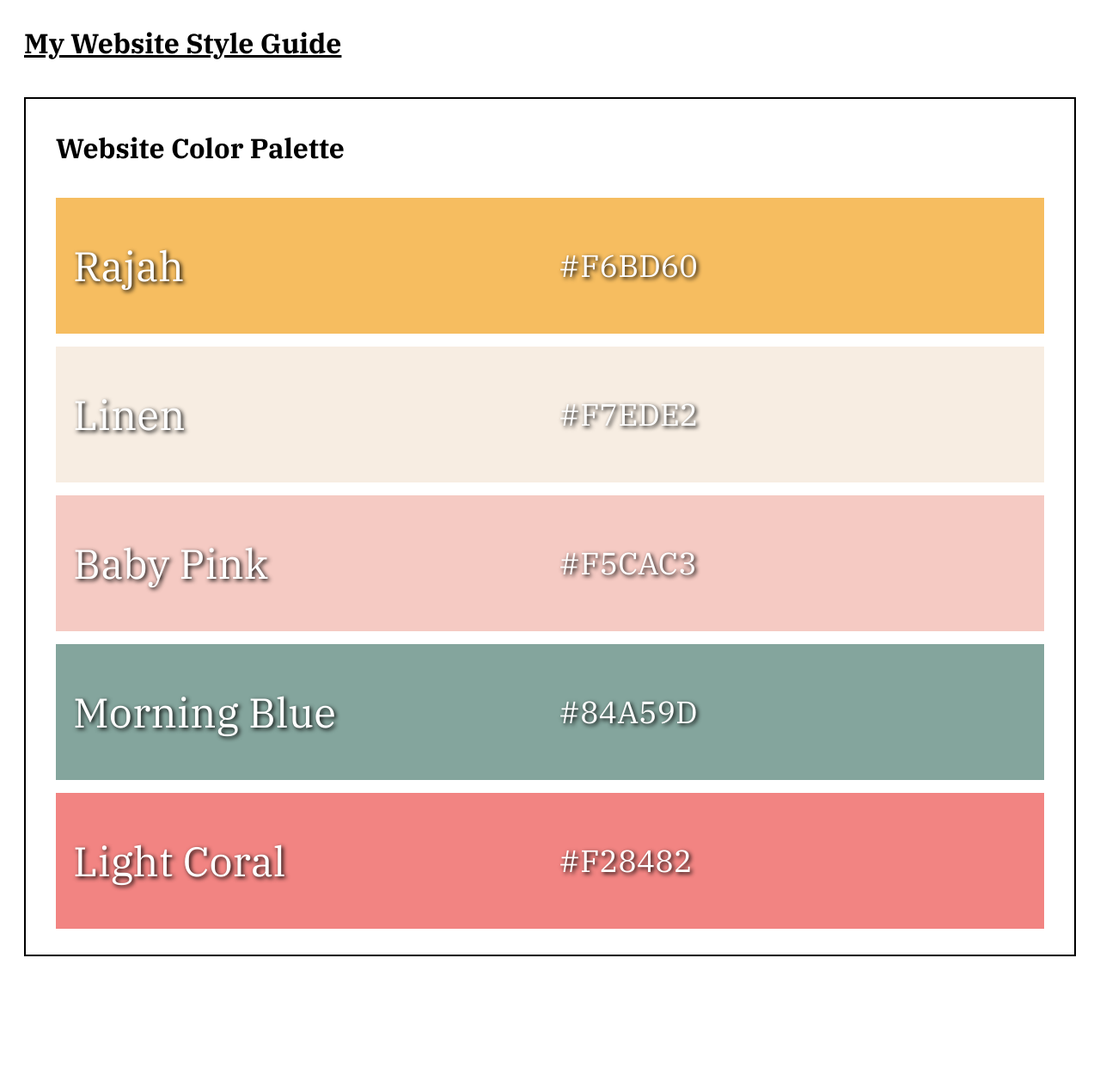
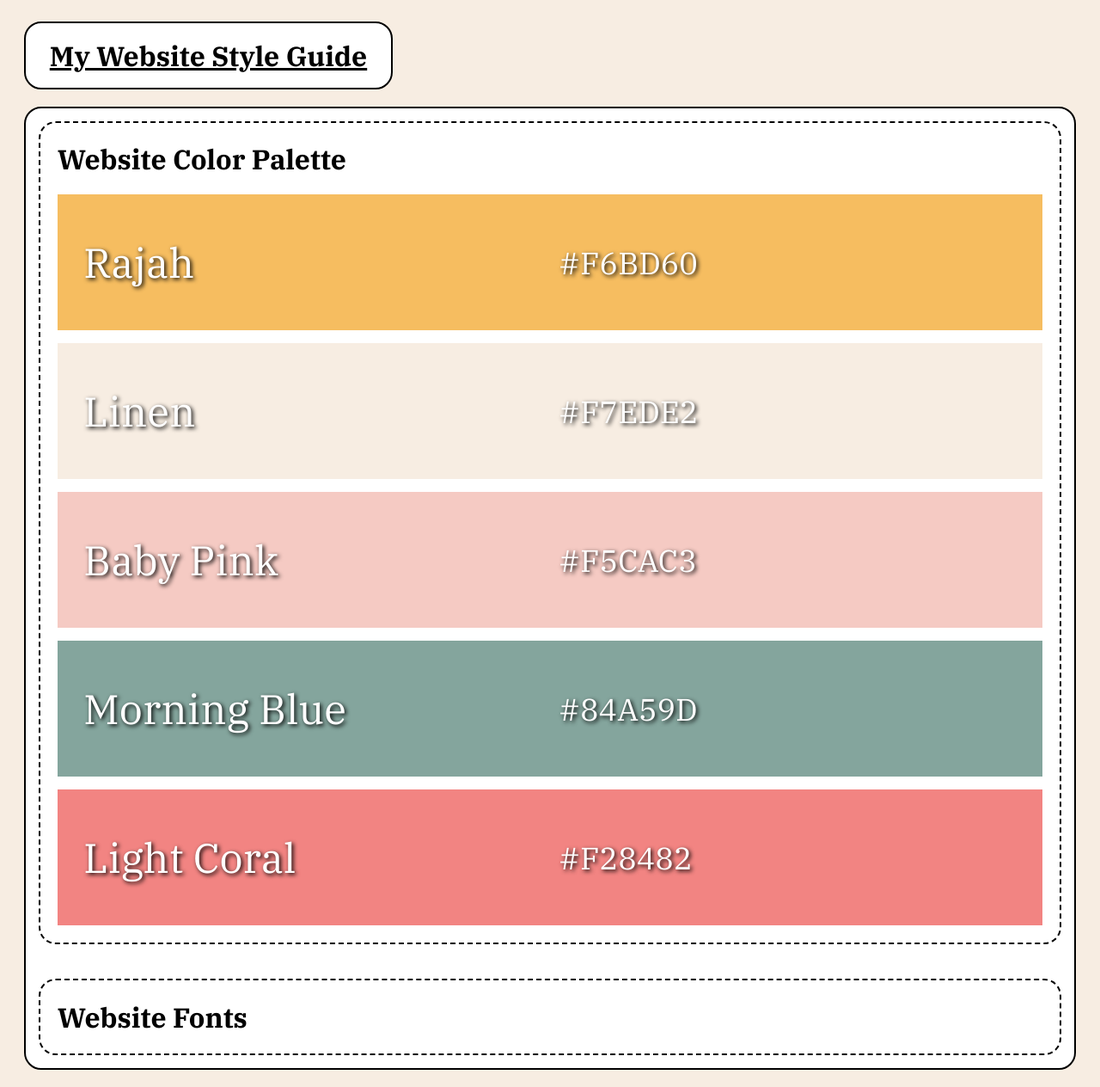
Before and after one commit to AdelineSey/website-design-system, a plain HTML site: page index.html in a window 1280 px wide. Shown: the whole page at 86% size. Before the commit the page ends 1132 px from the top, so only its background shows below. Drawn offline with Linux system fonts and the light colour scheme.

Commit message:
Adjusted the header css and the borders on the color div.

```diff
--- a/index.html
+++ b/index.html
@@ -37,6 +37,33 @@
                     <p class="p2">#F28482</p>
                 </div>
             </div>
+            <div class="font">
+                <h1>Website Fonts</h1>
+                <div id="">
+                    <h3></h3>
+                    <p class="p3"></p>
+                    <p class="p4"></p>
+                    <p class="p5"></p>
+                </div>
+                <div id="">
+                    <h3></h3>
+                    <p class="p3"></p>
+                    <p class="p4"></p>
+                    <p class="p5"></p>
+                </div>
+                <div id="">
+                    <h3></h3>
+                    <p class="p3"></p>
+                    <p class="p4"></p>
+                    <p class="p5"></p>
+                </div>
+                <div id="">
+                    <h3></h3>
+                    <p class="p3"></p>
+                    <p class="p4"></p>
+                    <p class="p5"></p>
+                </div>
+            </div>
         </main>
     </body>
 </html>
--- a/styles.css
+++ b/styles.css
@@ -1,7 +1,7 @@
 /* Base Styles */
 
 html {
-    background-color: white;
+    background-color: #f7ede2;
 }
 
 body {
@@ -17,11 +17,19 @@ body {
 header {
     color: black;
     margin-left: 20px;
+    margin-top: 25px;
     text-decoration: underline;
+    align-items: center;
+    height: 75px;
+    width: 425px;
+    border: 2px solid black;
+    border-radius: 20px;
+    background-color: white;
     display: flex;
-    align-items: flex-start;
-    height: auto;
-    width: auto;
+}
+
+header h1 {
+    margin: auto;
 }
 
 /* Main */
@@ -34,25 +42,31 @@ main {
     grid-template-rows: 3fr;
     gap: 10px;
     border: 2px solid black;
+    border-radius: 20px;
     margin: 20px;
+    background-color: white;
 }
 
 /* Colors */
 
 .color {
+    grid-row: 1;
     margin: 15px;
-    padding-bottom: 15px;
+    padding-bottom: 20px;
     display: grid;
     grid-template-columns: 1fr;
     grid-template-rows: auto repeat(5, 1fr);
     align-content: center;
     justify-content: center;
     gap: 15px;
+    border: 2px dashed black;
+    border-radius: 20px;
 }
 
 .color h1 {
     justify-self: left;
     margin-left: 20px;
+    margin-bottom: 5px;
 }
 
 .color div {
@@ -74,6 +88,7 @@ main {
     grid-row: 1;
     grid-column: 1;
     font-size: 48px;
+    margin-left: 10px;
 }
 
 .p2 {
@@ -101,3 +116,17 @@ main {
 #light-coral {
     background-color: #F28482;
 }
+
+/* Fonts */
+
+.font {
+    grid-row: 2;
+    border: 2px dashed black;
+    border-radius: 20px;
+    margin: 15px;
+}
+
+.font h1 {
+    justify-self: left;
+    margin-left: 20px;
+}
```
